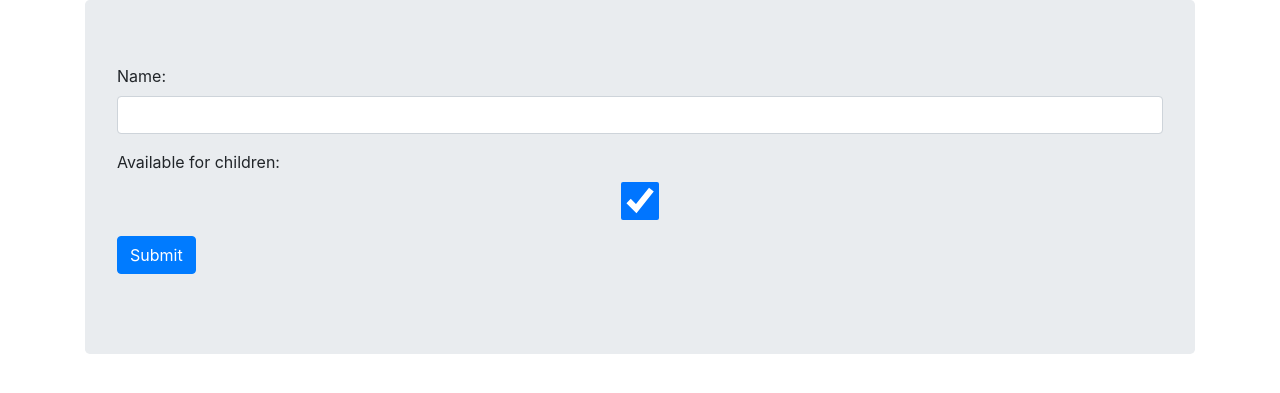
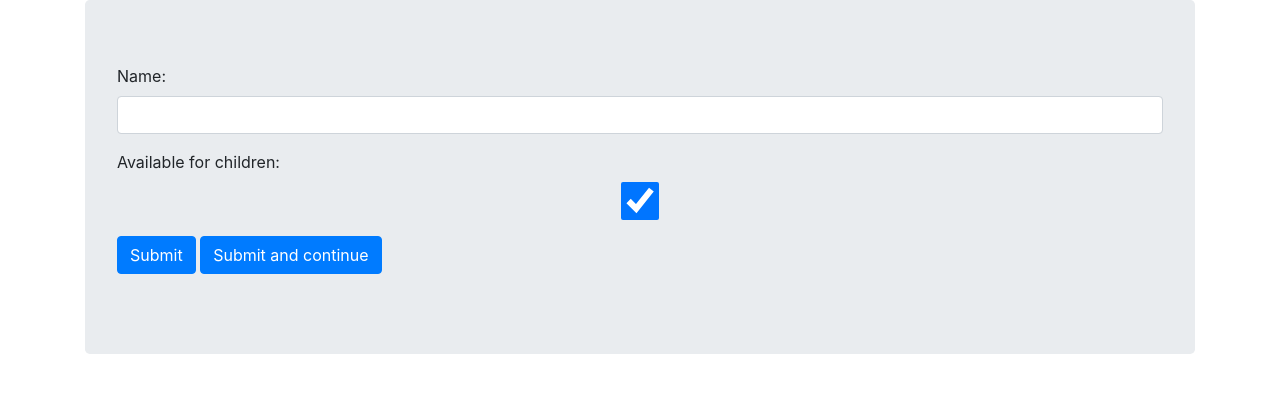
Before and after one commit to silox/sda-backend, a Django app: page /genre/create/ in a window 1280 px wide. Shown: the part 56-449 px from the top of the page. Run offline with Django 4.2, Linux system fonts and the light colour scheme; some libraries are stand-ins or nearby versions.

Commit message:
Add submit and continue editing to genres

```diff
--- a/viewer/templates/genre_form.html
+++ b/viewer/templates/genre_form.html
@@ -14,6 +14,7 @@
       <label for="{{ form.available_for_children.id_for_label }}">Available for children:</label>
       {{ form.available_for_children }}
     </div>
-    <input type="submit" value="Submit" class="btn btn-primary">
+    <input type="submit" name="_save" value="Submit" class="btn btn-primary">
+    <input type="submit" name="_continue" value="Submit and continue" class="btn btn-primary">
   </form>
 {% endblock %}
--- a/viewer/views.py
+++ b/viewer/views.py
@@ -109,11 +109,18 @@ class GenreUpdateView(UpdateView):
     template_name = 'genre_form.html'
     model = Genre
     form_class = GenreForm
-    success_url = reverse_lazy('genre_list')
 
     def form_invalid(self, form):
         logger.warning('User provided invalid data while updating a genre.')
         return super().form_invalid(form)
+
+    def get_success_url(self):
+        if '_continue' in self.request.POST:
+            return reverse_lazy('genre_update', kwargs={'pk': self.object.pk})
+        elif '_save' in self.request.POST:
+            return reverse_lazy('genre_list')
+
+        assert False, 'Unexpectedly got no _save or _continue in request.POST'
 
 
 class GenreDeleteView(DeleteView):
```
